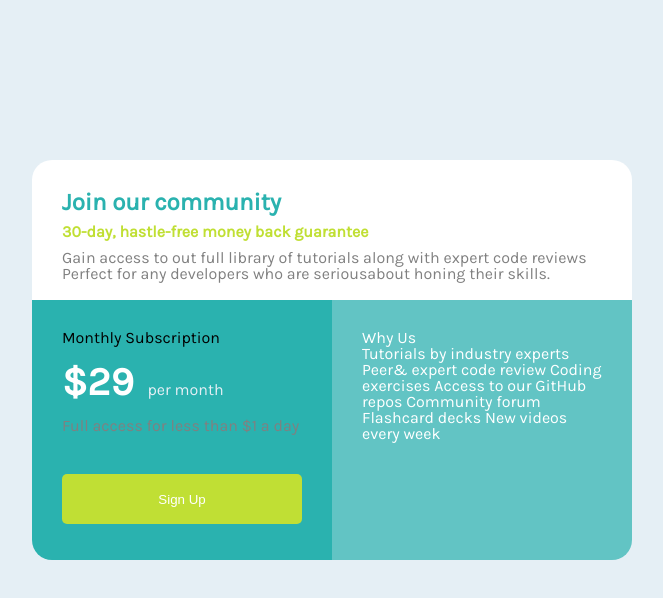
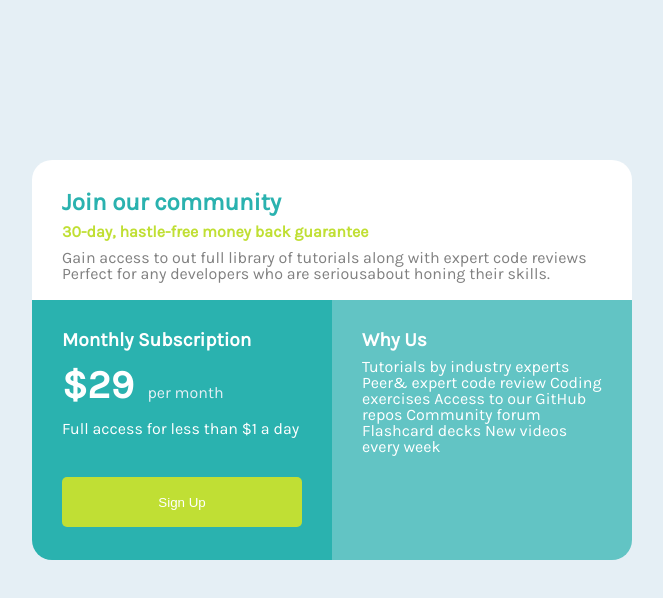
Before and after one commit to apsshrinet/single-price-grid-component, a plain HTML site: page index.html in a window 1280 px wide. Shown: the whole page, without its empty margins (308-971 px from the left). Drawn offline with Linux system fonts and the light colour scheme.

Commit message:
Updated index.html

```diff
--- a/index.html
+++ b/index.html
@@ -24,19 +24,19 @@
         </p>
     </div>
     <div id="box2">
-        <h4>
+        <div class="subheading">
             Monthly Subscription
-        </h4>
+        </div>
         <span id="dollar29">$29</span>
         <span  id="permonth">per month</span>
-        <p>Full access for less than $1 a day</p>
+        <p class="white_word">Full access for less than $1 a day</p>
         <button class="white_word"  type="submit" id="Signup">Sign Up</button>
     </div>
     <div id="box3">
-      <h4 class="white_word">
+      <div class="subheading">
           Why Us
-      </h4>
-      <p class="white_word">
+      </div>
+      <p class="white_word" id="tutorial">
         Tutorials by industry experts Peer& expert code review Coding exercises Access to our GitHub repos Community forum Flashcard decks New videos every week
       </p>
     </div>
```
